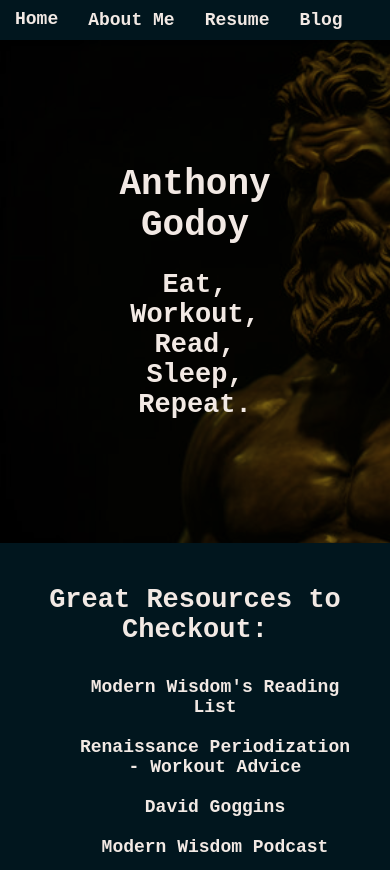
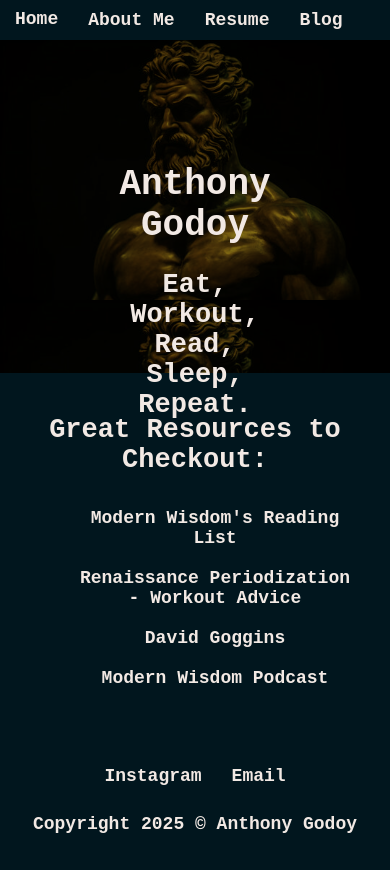
Before and after one commit to godoyanthony44/Personal-Professional-website, a plain HTML site: page index.html in a window 390 px wide. Shown: the top 870 px of the page. Drawn offline with Linux system fonts and the light colour scheme.

Commit message:
hero mobile fix

```diff
--- a/styles.css
+++ b/styles.css
@@ -46,12 +46,13 @@ nav ul li a:hover{
 
 @media (max-width: 768px) {
     .Hero{
-    text-align: center;
-    padding: 100px;
-    background-image: url(stoic.jpg);
-    background-size:cover;
-    background-color: rgb(65, 54, 10);
-    background-blend-mode: overlay;
+        height: 133px;
+        text-align: center;
+        padding: 100px;
+        background-image: url(stoic.jpg);
+        background-size:contain;
+        background-color: rgb(65, 54, 10);
+        background-blend-mode: overlay;
     }
 }
 
```
